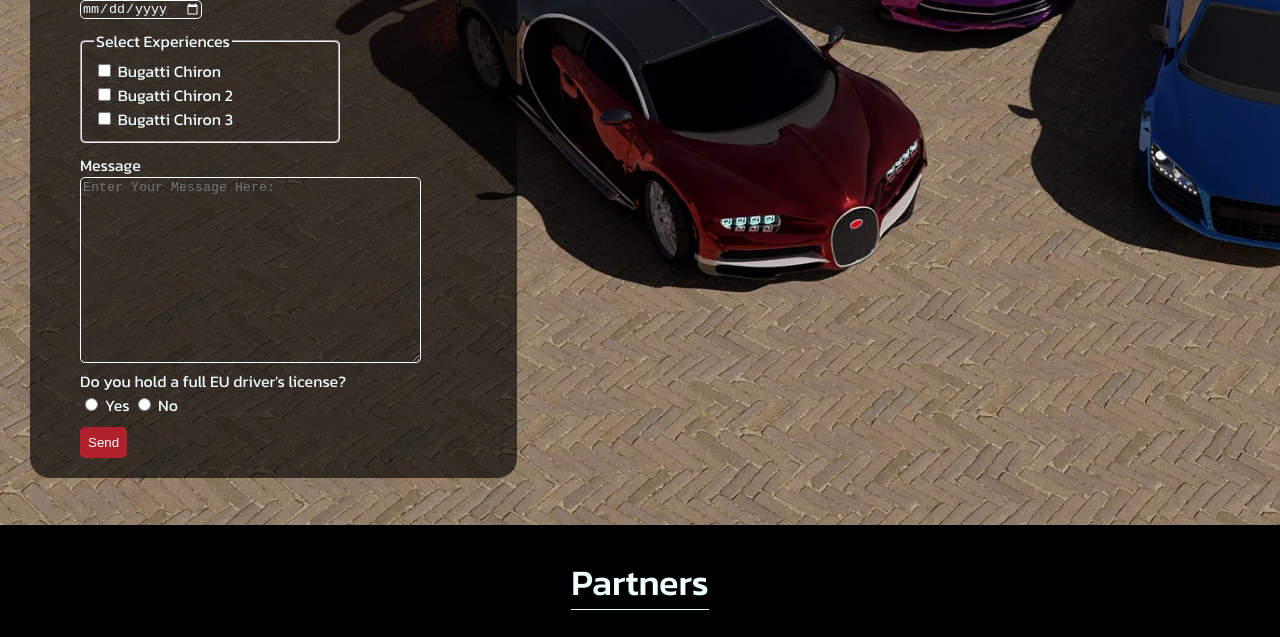
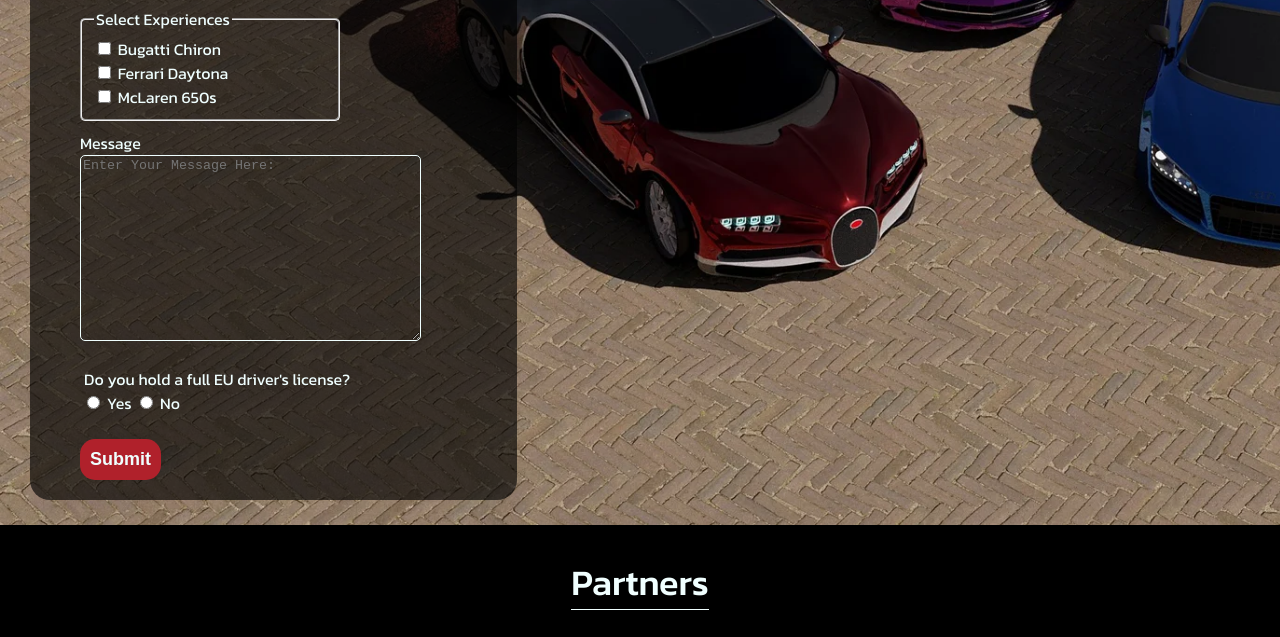
Before and after one commit to Dayana-N/portfolio-project-1, a plain HTML site: page index.html in a window 1280 px wide. Shown: the part 3854-4491 px from the top of the page. Drawn offline with Linux system fonts and the light colour scheme.

Commit message:
Add hover effect on submit form and update checkbox text accordingly

```diff
--- a/assets/css/style.css
+++ b/assets/css/style.css
@@ -317,20 +317,35 @@ p {
     padding: 0;
 }
 
-fieldset {
+#experiences-fieldset {
     border-radius: 5px;
     margin: 10px 0;
     display: inline-block;
     width: 60%;
 }
 
+#license-fieldset {
+    border: none;
+    margin-top: 20px;
+    padding: 0;
+}
+
 #submit-btn {
     background-color: #b0212b;
     color: azure;
+    font-size: 18px;
+    font-weight: 600;
     border: none;
-    border-radius: 5px;
-    padding: 8px;
-    margin-top: 10px;
+    border-radius: 15px;
+    padding: 10px;
+}
+
+#submit-btn:hover {
+    background-color: #f13f4a;
+    color: azure;
+    scale: 1.1;
+    transition: 0.3s;
+    cursor: pointer;
 }
 
 /* change calendar icon color on date input field */
@@ -556,10 +571,6 @@ nav ul {
 
 /* Footer */
 
-.partners-fieldset img {
-width: 80px;
-height: 80px;
-}
 .footer-div {
     flex-direction: column;
     align-items: center;
--- a/index.html
+++ b/index.html
@@ -117,7 +117,8 @@
                     </div>
                     <h1>Drive<br>Ferrari Daytona</h1>
                     <div class="car-image" id="car-image-2">
-                    <img src="./assets/images/ferrari-daytona.webp" alt="Red Ferrari Daytona car driving on a track">
+                        <img src="./assets/images/ferrari-daytona.webp"
+                            alt="Red Ferrari Daytona car driving on a track">
                     </div>
                     <div class="car-specs">
                         <div class="specs-left">
@@ -176,10 +177,7 @@
                     </div>
                     <a href="#contact" class="btn-book" aria-label="Book now button leads to contact form">Book Now</a>
                 </div>
-
-
             </div>
-
         </div>
     </section>
 
@@ -210,16 +208,16 @@
                     <input type="date" name="date" id="date" class="form-input">
                     <br>
                     <!-- Optional checkbox input allowing selection of experiences -->
-                    <fieldset>
+                    <fieldset id="experiences-fieldset">
                         <legend>Select Experiences</legend>
                         <input type="checkbox" name="car" id="bugatti" value="bugatti">
                         <label for="bugatti">Bugatti Chiron</label>
                         <br>
                         <input type="checkbox" name="car" id="bugatti2" value="bugatti2">
-                        <label for="bugatti2">Bugatti Chiron 2</label>
+                        <label for="bugatti2">Ferrari Daytona </label>
                         <br>
                         <input type="checkbox" name="car" id="bugatti3" value="bugatti3">
-                        <label for="bugatti3">Bugatti Chiron 3</label>
+                        <label for="bugatti3">McLaren 650s </label>
                     </fieldset>
                     <br>
                     <label for="message">Message</label>
@@ -228,16 +226,17 @@
                     <textarea name="message" id="message" class="form-input" cols="40" rows="12"
                         placeholder="Enter Your Message Here:" required></textarea>
                     <br>
+                    <fieldset id="license-fieldset">
+                        <legend>Do you hold a full EU driver's license?</legend>
                         <!-- Required radio input for driver license details -->
-                    <p>Do you hold a full EU driver's license?</p>
                         <input type="radio" name="license" id="license-yes" value="yes">
                         <label for="license-yes">Yes</label>
                         <input type="radio" name="license" id="license-no" value="no" required>
                         <label for="license-no">No</label>
+                    </fieldset>
                     <br>
-                    <!-- The Sumbit button called Send -->
-                    <input type="submit" id="submit-btn" value="Send">
-
+                    <!-- The Sumbit button -->
+                    <input type="submit" id="submit-btn" value="Submit">
                 </form>
             </div>
         </div>
@@ -281,11 +280,12 @@
                 <p>Find Us On Google Maps</p>
                 <iframe
                     src="https://www.google.com/maps/embed?pb=!1m18!1m12!1m3!1d45262.463340575065!2d-6.410078419314892!3d53.40024561713495!2m3!1f0!2f0!3f0!3m2!1i1024!2i768!4f13.1!3m3!1m2!1s0x48676d7172137e7f%3A0x8082af0f07e41e!2sDamastown%20International%20Drag%20Strip!5e0!3m2!1sen!2sie!4v1673381841635!5m2!1sen!2sie"
-                    width="300" height="200" style="border:0;" allowfullscreen="" loading="lazy" title="Google maps with exact location coordinates"
+                    width="300" height="200" style="border:0;" allowfullscreen="" loading="lazy"
+                    title="Google maps with exact location coordinates"
                     referrerpolicy="no-referrer-when-downgrade"></iframe>
             </div>
         </div>
-        <small>©Copyright School Project by <a href="https://www.linkedin.com/in/dayana-nashkova-b46463165"
+        <small><i class="fa-solid fa-copyright"></i> Copyright School Project by <a href="https://www.linkedin.com/in/dayana-nashkova-b46463165"
                 target="_blank">Dayana Nashkova</a>
         </small>
     </footer>
```
Lines whose indentation alone changed are shown as unchanged.
